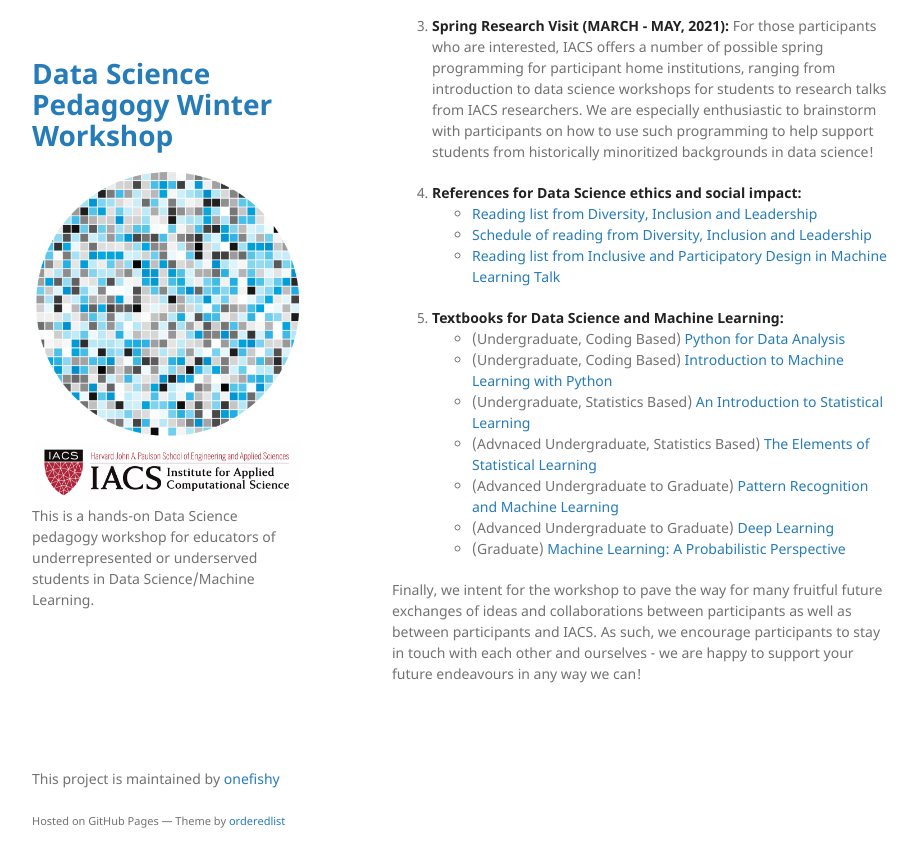
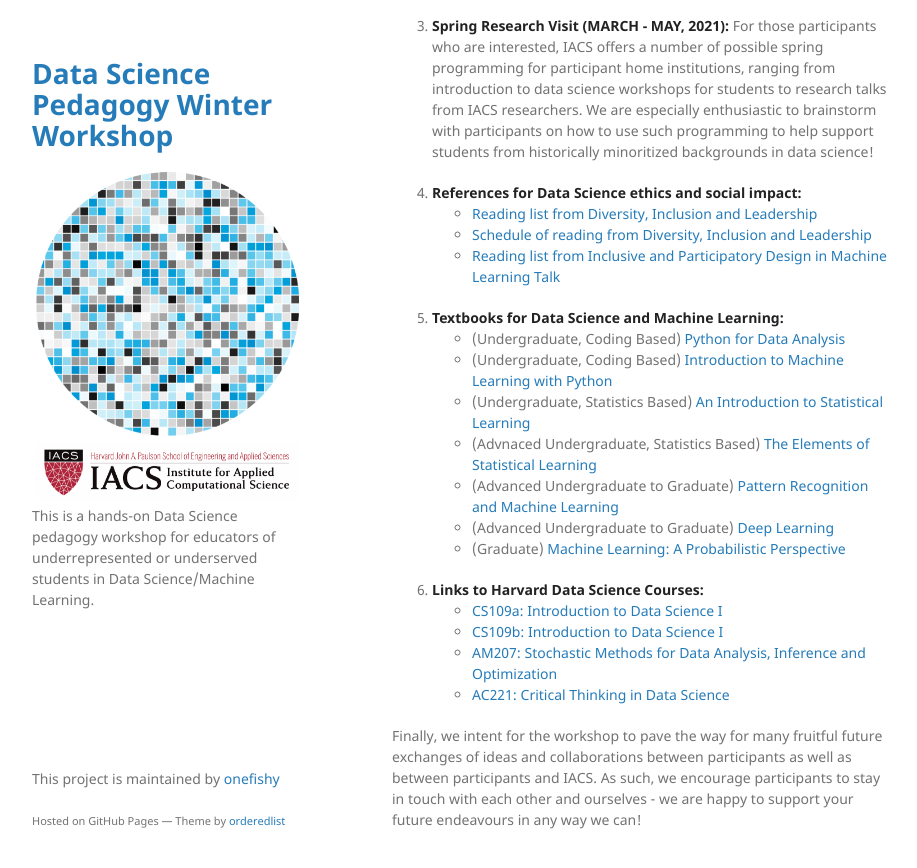
Before and after one commit to onefishy/data-science-workshop, a Jekyll site: the page built from docs/after_the_workshop.md, in a window 1280 px wide and 900 px high, scrolled down 909 px. Shown: the top 868 px of the window, without its empty margins (178-1095 px from the left). Built offline with Jekyll 4.4.1, drawn with Linux system fonts in a browser that asks for light colours; our own code applies the rules of GitHub Pages for plain Markdown files.

Commit message:
Update after_the_workshop.md

```diff
--- a/docs/after_the_workshop.md
+++ b/docs/after_the_workshop.md
@@ -26,4 +26,11 @@ We hope that the workshop provides a jumping off point for participants to creat
     - (Advanced Undergraduate to Graduate) [Deep Learning](https://www.deeplearningbook.org)
     - (Graduate) [Machine Learning: A Probabilistic Perspective](https://mitpress.mit.edu/books/machine-learning-1)
 
+6. **Links to Harvard Data Science Courses:**
+    - [CS109a: Introduction to Data Science I](https://harvard-iacs.github.io/2019-CS109A/)
+    - [CS109b: Introduction to Data Science I](https://harvard-iacs.github.io/2019-CS109B/)
+    - [AM207: Stochastic Methods for Data Analysis, Inference and Optimization](https://onefishy.github.io/am207/)
+    - [AC221: Critical Thinking in Data Science](https://canvas.harvard.edu/courses/65566/assignments/syllabus)
+
+
 Finally, we intent for the workshop to pave the way for many fruitful future exchanges of ideas and collaborations between participants as well as between participants and IACS. As such, we encourage participants to stay in touch with each other and ourselves - we are happy to support your future endeavours in any way we can!
```
